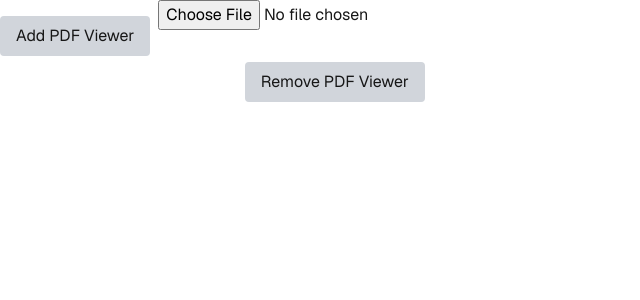
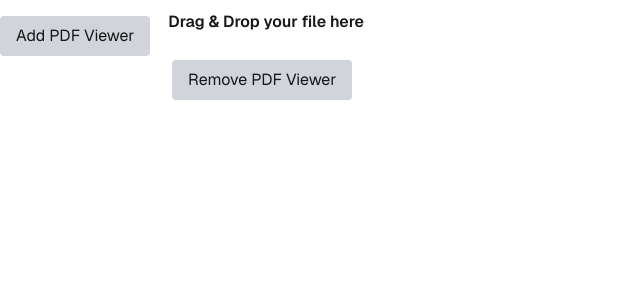
Before and after one commit to TarinPairor/panorama, a Next.js app: page / in a window 1280 px wide. Both pictures are taken after a click on the button "Add PDF Viewer". Shown: the top 300 px of the page, without its empty margins (0-640 px from the left). Built offline with nearby package versions, Linux system fonts and the light colour scheme.

Commit message:
Import drop-file-input-tsx element

```diff
--- /dev/null
+++ b/app/_components/drop-file-input.css
@@ -0,0 +1,93 @@
+/* drop-file-input.css */
+.drop-file-input {
+  position: relative;
+  border: 4px solid var(--border-color);
+  border-radius: 20px;
+
+  display: flex;
+  align-items: center;
+  justify-content: center;
+
+  background-color: var(--input-bg);
+}
+
+.drop-file-input input {
+  opacity: 0;
+  position: absolute;
+  top: 0;
+  left: 0;
+  width: 100%;
+  height: 100%;
+  cursor: pointer;
+}
+
+.drop-file-input:hover,
+.drop-file-input.dragover {
+  opacity: 0.6;
+}
+
+.drop-file-input__label {
+  text-align: center;
+  color: var(--txt-second-color);
+  font-weight: 600;
+  padding: 10px;
+}
+
+.drop-file-input__label img {
+  width: 100px;
+}
+
+.drop-file-preview {
+  margin-top: 30px;
+  display: flex;
+  flex-direction: column;
+}
+
+.drop-file-preview p {
+  font-weight: 500;
+}
+
+.drop-file-preview__title {
+  margin-bottom: 20px;
+}
+
+.drop-file-preview__item {
+  position: relative;
+  display: flex;
+  margin-bottom: 10px;
+  background-color: var(--input-bg);
+  padding: 15px;
+  border-radius: 20px;
+}
+
+.drop-file-preview__item img {
+  width: 50px;
+  margin-right: 20px;
+}
+
+.drop-file-preview__item__info {
+  display: flex;
+  flex-direction: column;
+  justify-content: space-between;
+}
+
+.drop-file-preview__item__del {
+  background-color: var(--box-bg);
+  width: 40px;
+  height: 40px;
+  border-radius: 50%;
+  display: flex;
+  align-items: center;
+  justify-content: center;
+  right: 10px;
+  top: 50%;
+  transform: translateY(-50%);
+  box-shadow: var(--box-shadow);
+  cursor: pointer;
+  opacity: 0;
+  transition: opacity 0.3s ease;
+}
+
+.drop-file-preview__item:hover .drop-file-preview__item__del {
+  opacity: 1;
+}
--- /dev/null
+++ b/app/_components/drop-file-input.tsx
@@ -0,0 +1,58 @@
+import React, { useRef, useState } from "react";
+import "./drop-file-input.css";
+
+interface DropFileInputProps {
+  onFileChange: (file: File | null) => void;
+}
+
+const DropFileInput: React.FC<DropFileInputProps> = (props) => {
+  const wrapperRef = useRef<HTMLDivElement>(null);
+  const [file, setFile] = useState<File | null>(null);
+
+  const onDragEnter = () => wrapperRef.current?.classList.add("dragover");
+  const onDragLeave = () => wrapperRef.current?.classList.remove("dragover");
+  const onDrop = () => wrapperRef.current?.classList.remove("dragover");
+
+  const onFileDrop = (e: React.ChangeEvent<HTMLInputElement>) => {
+    const newFile = e.target.files?.[0] || null;
+    setFile(newFile);
+    props.onFileChange(newFile);
+  };
+
+  const fileRemove = () => {
+    setFile(null);
+    props.onFileChange(null);
+  };
+
+  return (
+    <>
+      <div
+        ref={wrapperRef}
+        className="drop-file-input"
+        onDragEnter={onDragEnter}
+        onDragLeave={onDragLeave}
+        onDrop={onDrop}
+      >
+        <div className="drop-file-input__label">
+          <p>Drag & Drop your file here</p>
+        </div>
+        <input type="file" onChange={onFileDrop} />
+      </div>
+      {file && (
+        <div className="drop-file-preview">
+          <div className="drop-file-preview__item">
+            <div className="drop-file-preview__item__info">
+              <p>{file.name}</p>
+              <p>{file.size}B</p>
+            </div>
+            <span className="drop-file-preview__item__del" onClick={fileRemove}>
+              x
+            </span>
+          </div>
+        </div>
+      )}
+    </>
+  );
+};
+
+export default DropFileInput;
--- a/app/_components/viewer.tsx
+++ b/app/_components/viewer.tsx
@@ -6,6 +6,7 @@ import "react-pdf/dist/esm/Page/AnnotationLayer.css";
 import "react-pdf/dist/Page/TextLayer.css";
 import PDFDocument from "./pdf-document";
 import ImageDocument from "./image-document";
+import DropFileInput from "./drop-file-input";
 
 pdfjs.GlobalWorkerOptions.workerSrc = new URL(
   "pdfjs-dist/build/pdf.worker.min.mjs",
@@ -15,8 +16,12 @@ pdfjs.GlobalWorkerOptions.workerSrc = new URL(
 const Viewer = () => {
   const [file, setFile] = useState<File | null>(null);
 
-  function onFileChange(event: React.ChangeEvent<HTMLInputElement>): void {
-    const selectedFile = event.target.files?.[0] || null;
+  // function onFileChange(event: React.ChangeEvent<HTMLInputElement>): void {
+  //   const selectedFile = event.target.files?.[0] || null;
+  //   setFile(selectedFile);
+  // }
+
+  function onFileChange(selectedFile: File | null): void {
     setFile(selectedFile);
   }
 
@@ -35,12 +40,13 @@ const Viewer = () => {
 
   return (
     <div className="flex flex-col justify-center items-center">
-      <input
+      {/* <input
         type="file"
         accept="application/pdf,image/*"
         onChange={onFileChange}
         className="mb-4"
-      />
+      /> */}
+      <DropFileInput onFileChange={onFileChange} />
       <div className="">{renderFile()}</div>
     </div>
   );
```
